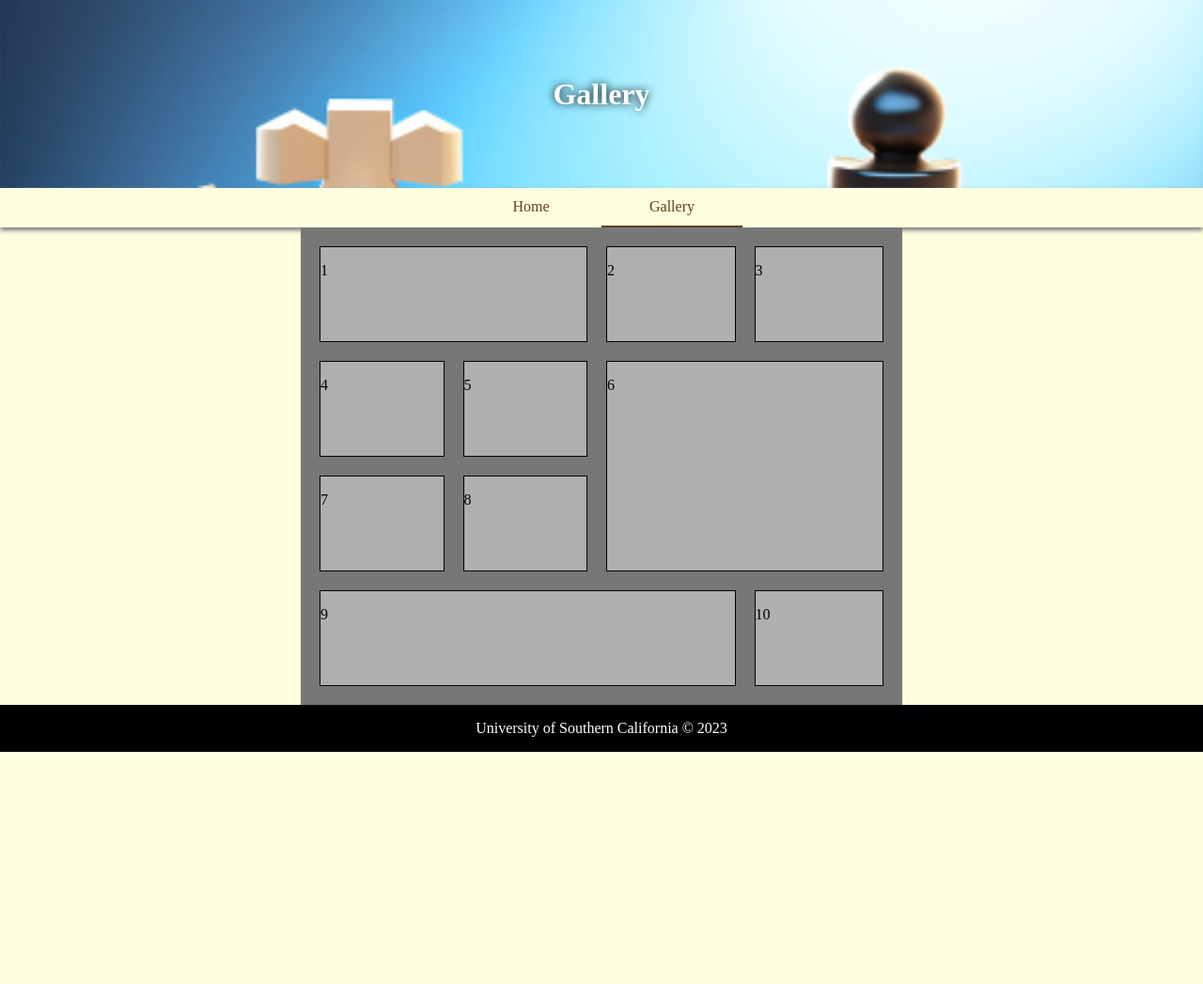
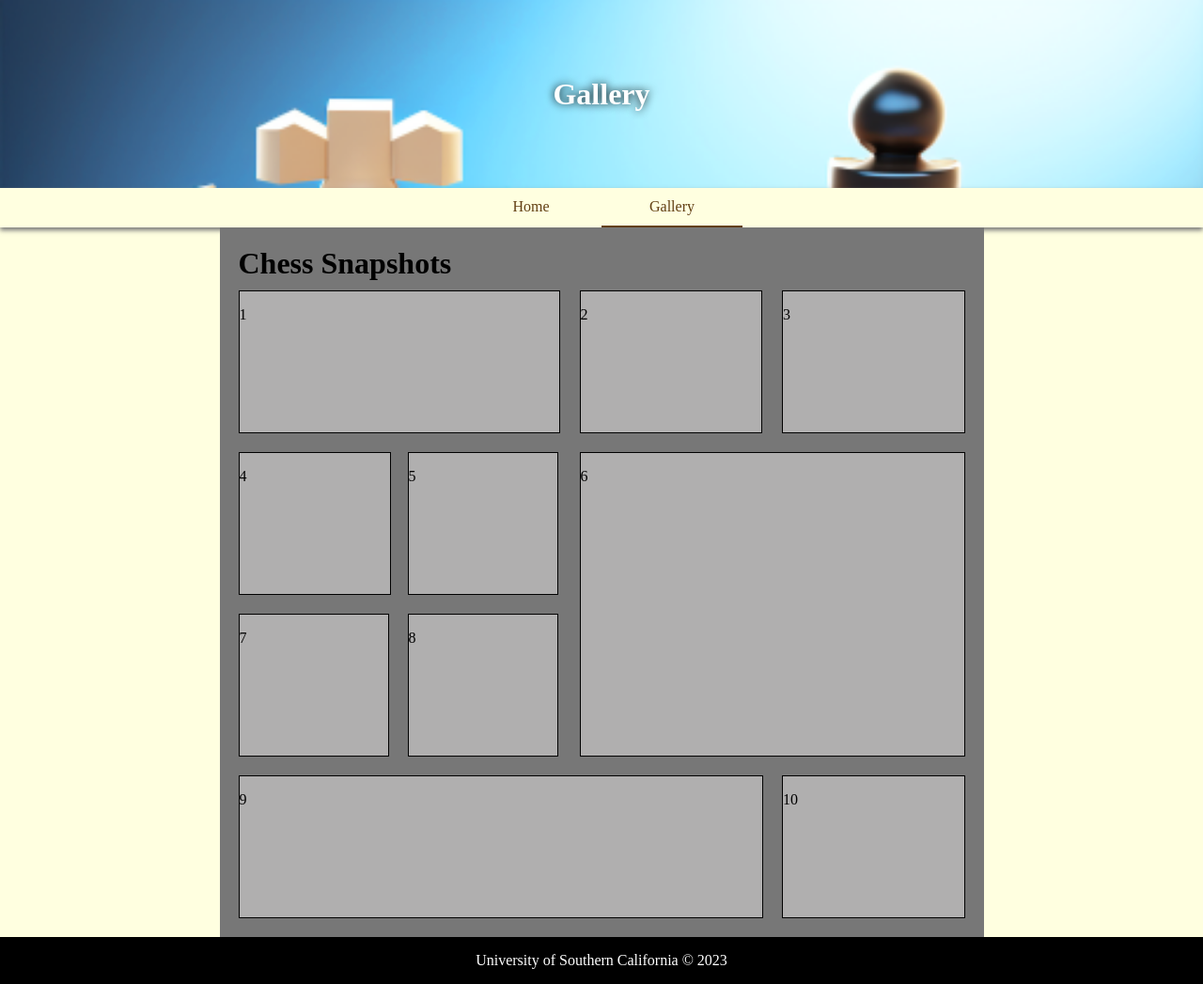
Before and after one commit to uscwebdev/itp104-submissions-nshah75, a plain HTML site: page assignment_05/gallery.html in a window 1280 px wide. Shown: the whole page at 94% size. Before the commit the page ends 800 px from the top, so only its background shows below. Drawn offline with Linux system fonts and the light colour scheme.

Commit message:
Update gallery.html

```diff
--- a/assignment_05/gallery.html
+++ b/assignment_05/gallery.html
@@ -19,7 +19,7 @@
         }
 
         #wrapper {
-            width: 600px;
+            width: 773px;
             padding: 20px;
             margin: 0 auto;
             background-color: #777;
@@ -38,7 +38,7 @@
         }
 
         .general-box2-group {
-            width: 285px;
+            width: 340px;
             height: auto;
             display: flex;
             flex-direction: row;
@@ -46,48 +46,48 @@
         }
 
         #container-1 {
-            width: 283px;
-            height: 100px;
+            width: 340px;
+            height: 150px;
             border: 1px solid #000;
             margin-bottom: 20px;
         }
 
         #container-2 {
-            width: 135.5px;
-            height: 100px;
+            width: 192.5px;
+            height: 150px;
             border: 1px solid #000;
         }
 
         #container-3 {
-            width: 135.5px;
-            height: 100px;
+            width: 192.5px;
+            height: 150px;
             border: 1px solid #000;
         }
 
         #container-4 {
-            width: 130.5px;
-            height: 100px;
+            width: 160px;
+            height: 150px;
             border: 1px solid #000;
-            margin-right: 20px;
+            margin-right: 18px;
             margin-bottom: 20px;
         }
 
         #container-6 {
-            width: 293px;
-            height: 222px;
+            width: 408px;
+            height: 322px;
             border: 1px solid #000;
         }
 
 
        #container-5, #container-7, #container-8{
-            width: 130.5px;
-            height: 100px;
+            width: 158px;
+            height: 150px;
             border: 1px solid #000;
         }
 
         #container-9 {
-            width: 440.5px;
-            height: 100px;
+            width: 556.5px;
+            height: 150px;
             border: 1px solid #000;
         }
 
@@ -97,13 +97,19 @@
         }
 
         #container-10 {
-            width: 135.5px;
-            height: 100px;
+            width: 192.5px;
+            height: 150px;
             border: 1px solid #000;
         }
 
         #container-1, #container-2, #container-3, #container-4, #container-5, #container-6, #container-7, #container-8, #container-9, #container-10 {
             background-color: rgb(176, 175, 175);
+        }
+
+        #title {
+            display: flex;
+            width: 700px;
+            margin-bottom: 10px;
         }
     </style>
 </head>
@@ -118,7 +124,11 @@
 		<a id="highlight-nav" href="gallery.html">Gallery</a>
 	</div>
 
+
     <div id="wrapper">
+        <div id="title">
+            <h1>Chess Snapshots</h1>
+        </div>
         <div class="general-box">
             <div id="container-1">
                 <p>1</p>
```
